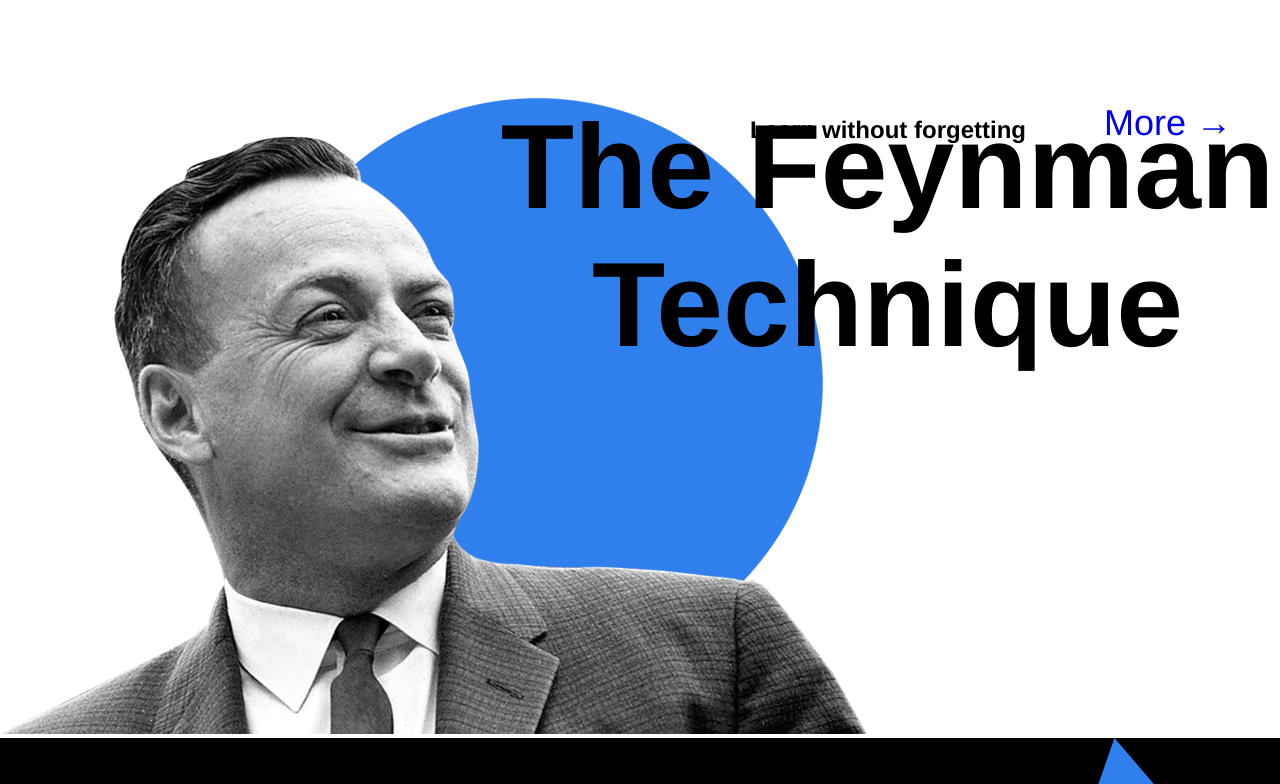
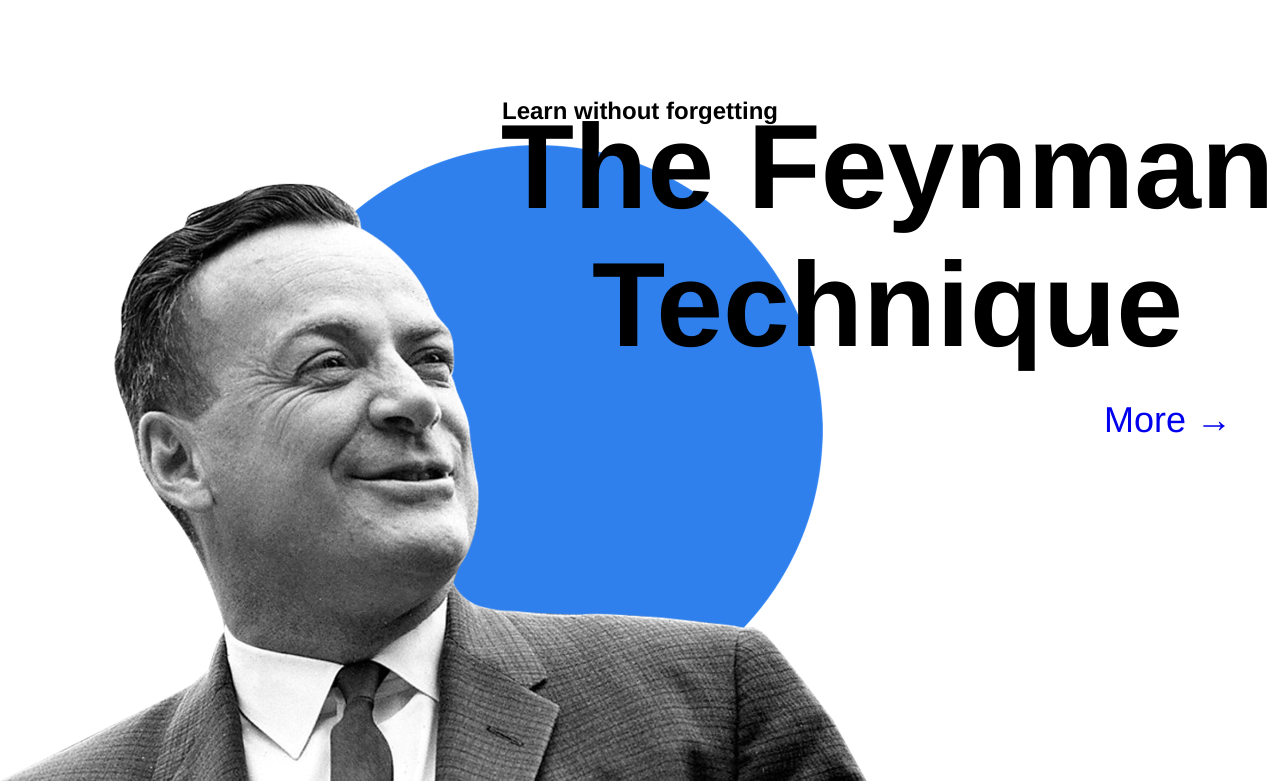
Before and after one commit to Samm96/web_project_1, a plain HTML site: page index.html in a window 1280 px wide. Shown: the part 2464-3248 px from the top of the page. Drawn offline with Linux system fonts and the light colour scheme.

Commit message:
Feynman fix cont., space between section adjust

```diff
--- a/index.html
+++ b/index.html
@@ -120,11 +120,13 @@
       </section>
 
       <section class="feynman">
-        <h1 class="feynman__title">The Feynman Technique</h1>
-        <h2 class="feynman__subtitle">Learn without forgetting</h2>
-        <a href="#" class="feynman__link">More →</a>
-        <img class="feynman__image" src="images/feynman.png" alt="A picture of Richard Feynman, a world-renowned quantum physicist.
-        The Feynman Technique is derived from his studying methods when he was a student at Princeton.">
+        <h1 class="feynman-title">The Feynman Technique</h1>
+        <h2 class="feynman-subtitle">Learn without forgetting</h2>
+        <a href="#" class="feynman-link">More →</a>
+          <div class="feynman-image">
+          <img class="feynman-image" src="images/feynman.png" alt="A picture of Richard Feynman, a world-renowned quantum physicist.
+          The Feynman Technique is derived from his studying methods when he was a student at Princeton.">
+        </div>
       </section>
 
       <section class="kaufman">
--- a/styles/style.css
+++ b/styles/style.css
@@ -190,19 +190,14 @@ margin-right: auto;
   font-weight: normal;
 }
 
-.feynam {
-  min-height: 790px;
-  display: flex;
-  position: relative;
-  top: 100px;
+.feynman {
+  width: 100%;
+  margin-top: 100px;
+  margin-bottom: 10px;
+  max-height: 790px;
 }
 
-.feynman__image {
- height: 637px;
- width: 867px;
-}
-
-.feynman__title {
+.feynman-title {
   position: absolute;
   text-align: center;
   margin-top: auto;
@@ -213,21 +208,26 @@ margin-right: auto;
   font-weight: bold;
 }
 
-.feynman__subtitle {
-  position: absolute;
-  margin-bottom: auto;
-  max-width: 775px;
-  left: 750px;
+.feynman-subtitle {
+  text-align: center;
+  top: 70px;
+  width: 100%;
 }
 
-.feynman__link {
+.feynman-link {
   position: absolute;
+  margin-top: 250px;
   right: 48px;
   line-height: 51px;
   font-size: 36px;
   font-weight: normal;
   text-decoration: none;
 }
+
+.feynman-image {
+  height: 637px;
+  width: 867px;
+ }
 
 
 .kaufman {
@@ -236,6 +236,7 @@ margin-right: auto;
   align-items: center;
   padding-top: 90px;
   padding-bottom: 90px;
+  margin-bottom: 10px;
   background-color: black;
   color: #f2f2f2;
   position: relative;
```
